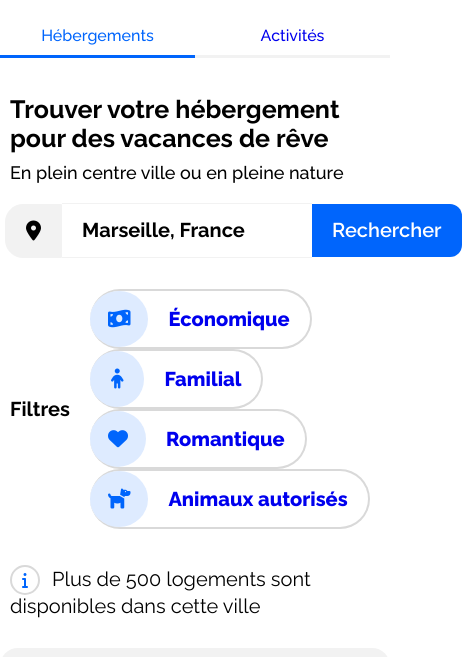
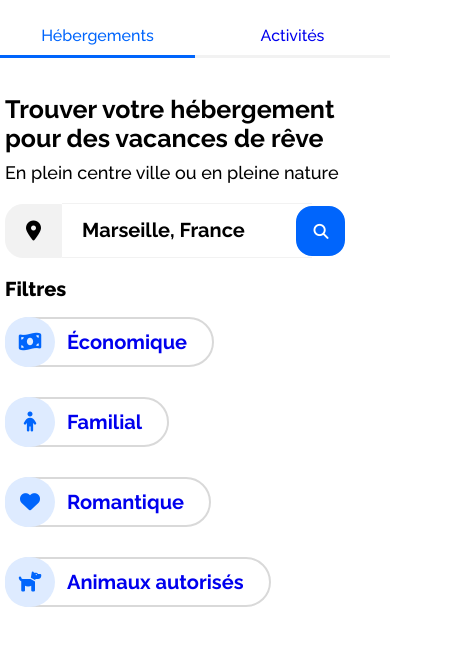
Before and after one commit to LixECode/Booki, a plain HTML site: page index.html in a window 390 px wide. Shown: the part 83-740 px from the top of the page, 462 px wide, since content can reach past the window. Drawn offline with Linux system fonts and the light colour scheme.

Commit message:
input button search ok

```diff
--- a/index.html
+++ b/index.html
@@ -1,6 +1,6 @@
 <!DOCTYPE html>
 <html lang="en">
-<head class="container">
+<head>
     <meta charset="UTF-8">
     <meta http-equiv="X-UA-Compatible" content="IE=edge">
     <meta name="viewport" content="width=device-width, initial-scale=1.0, user-scalable=no">
@@ -12,12 +12,13 @@
     <link href="https://fonts.googleapis.com/css2?family=Raleway:wght@100;200;300;400;500;600;700;800;900&display=swap" rel="stylesheet">
     <script src="https://kit.fontawesome.com/ba64d1ea0b.js" crossorigin="anonymous"></script>
 </head>
+
 <body>
-    <header>
+    <header class="container">
         <img src="assets/logo/Booki.png" alt="logo Booki">
         <nav>
             <ul>
-                <li><a href="#hostingSection">Hébergements</a></li>
+                <li><a href="#hosting">Hébergements</a></li>
                 <li><a href="#activity">Activités</a></li>
             </ul>
         </nav>
@@ -26,16 +27,19 @@
 <main class="container">
         <h1>Trouver votre hébergement pour des vacances de rêve</h1>
         <h2>En plein centre ville ou en pleine nature</h2>
-        <div class="input">
-            <i class="fa-solid fa-location-dot"></i>
+        <div class="inputBox">
+            <i class="fa-solid fa-location-dot location"></i>
             <input type="text" value="Marseille, France"/>
-            <a href="#">Rechercher</a><a href="#"><i class="fa-solid fa-magnifying-glass"></i></a>
+            <a href="#" class="search">Rechercher</a><a href="#" class="glass"><i class="fa-solid fa-magnifying-glass "></i></a>
         </div>
 
         <div class="filter">
             <span>Filtres</span>
             <ul>
-                <li><a href="#"><i class="fa-solid fa-money-bill-wave"></i>Économique</a></li>
+                <li>
+                    <i class="fa-solid fa-money-bill-wave"></i>
+                    <a href="#">Économique</a>
+                </li>
                 <li><a href="#"><i class="fa-solid fa-child"></i>Familial</a></li>
                 <li><a href="#"><i class="fa-solid fa-heart"></i>Romantique</a></li>
                 <li><a href="#"><i class="fa-solid fa-dog"></i>Animaux autorisés</a></li>
@@ -43,7 +47,7 @@
         </div>
         <p><i class="fa-solid fa-info"></i>Plus de 500 logements sont disponibles dans cette ville</p>
 
-    <section class="hostingSection">
+    <section id="hosting" class="hostingSection">
         <div class="hosting">
             <h3>Hébergements à Marseille</h3>
                 <div class="hostingBox">
@@ -163,7 +167,7 @@
                 </div>
     </section>
 
-    <section class="activity">
+    <section id="activity" class="activity">
         <h3>Activités à Marseille</h3>
             <div class="activityBox">
                 <article class="cardLarge AnimCard" >
--- a/style.css
+++ b/style.css
@@ -68,7 +68,7 @@ header {
 }
 
 header nav {
-    width: 18%;
+    width: 20%;
     padding-bottom: 20px;
 }
 
@@ -116,7 +116,6 @@ header li:visited {
 header img {
     height: 50px;
     margin-top: 30px;
-    margin-left: 30px;
 }
 
 /*RESPONSIVE*/
@@ -195,13 +194,12 @@ main {
     width: 100%;
     height: auto;
     margin-top: 40px;
-    margin-left: 30px;
     white-space: normal;
 }
 
 /*input*/
 
-.input {
+.inputBox {
     align-items: center;
     display: flex;
     justify-content: flex-start;
@@ -220,7 +218,7 @@ input {
     font-size: 20px;
 }
 
-.input i{
+.inputBox .location {
     padding: 16px 20px 16px 20px;
     font-size: 20px;
     border-radius: 18px 0 0 18px;
@@ -232,7 +230,7 @@ input {
     border: 1px solid #F2F2F2;
 }
 
-.input a {
+.inputBox a {
     padding: 15px 20px 15px 20px;
     border-radius: 0 12px 12px 0;
     -webkit-border-radius: 0 12px 12px 0;
@@ -245,16 +243,16 @@ input {
     font-weight: 600;
 }
 
-.input a:nth-child(4) {
+.inputBox .glass {
     display: none;
 }
 
-.input a:hover {
+.inputBox a:hover {
     background-color: #DEEBFF;
     color: #0065FC;
 }
 
-.input input:focus{
+.inputBox input:focus{
     outline: none;
 }
 
@@ -272,41 +270,42 @@ input {
     display: flex;
     justify-content: flex-start;
     flex-wrap: wrap;
-    width: 100%;
 }
 
 .filter li {
-   border: 2px solid #D9D9D9;
-   border-left-style: hidden;
-   font-size: 20px;
-   font-weight: 800;
-   word-wrap: break-word;
-   border-radius: 50px;
+    display: flex;
+    align-items: center;
+    position: relative;
+    height: 50px;
+    border: 2px solid #D9D9D9;
+    border-radius: 50px;
    -moz-border-radius: 50px;
    -ms-border-radius: 50px;
    -o-border-radius: 50px;
    -webkit-border-radius: 50px;
-   padding-right: 20px;
+   padding: 0 25px 0 60px;
+   font-size: 20px;
+   font-weight: 700;
    margin-right: 30px;
 }
 
-.filter li i{
+.filter li i {
+    display: flex;
+    align-items: center;
+    justify-content: center;
+    position: absolute;
+    top: -2px;
+    left: -2px;
+    height: 50px;
+    width: 50px;
     background-color: #DEEBFF;
-    padding: 18px 18px 18px 18px;
-    color: #0065FC;
     border-radius: 50%;
     -webkit-border-radius: 45% 50% 50% 45%;
     -moz-border-radius: 50%;
     -ms-border-radius: 50%;
     -o-border-radius: 50%;
-    margin-right: 20px;
-    -webkit-border-radius: 50%;
+    color: #0065FC;
 }
-
-.filter li:nth-child(2) i {
-    padding: 18px 21px 18px 21px;
-    }
-
 
 .filter li:hover {
     color:#0065FC;
@@ -314,10 +313,9 @@ input {
     border-color: #DEEBFF;
 }
 
-
 .filter span {
     font-size: 20px;
-    font-weight: 700;
+    font-weight: 800;
     margin-right: 20px;
 }
 
@@ -325,11 +323,10 @@ input {
 
 main p {
     font-size: 20px;
-    margin-left: 10px;
 }
 
 main p i{
-    margin: 0 12px 0 0;
+    margin-right: 12px;
     border-radius: 50%;
     -webkit-border-radius: 50%;
     -moz-border-radius: 50%;
@@ -348,23 +345,22 @@ main p i{
 
     main {
         margin-top: 20px;
-        margin-left: 0;
     }
 
     h1, h2 {
-        margin-left: 10px;
+        margin-left: 5px;
     }
 
-    #input {
-        margin-top: 50px;
-        margin-bottom: 50px;
+    .inputBox {
+        margin-top: 20px;
+        margin-bottom: 20px;
     }
 
-    #input a:nth-child(3) {
+    .inputBox .search {
         display: none;
     }
 
-    #input a:nth-child(4) {
+    .inputBox .glass {
         display: inline;
         padding: 15px 14px 12px 14px;
         border-radius: 16px;
@@ -379,22 +375,19 @@ main p i{
         position: relative;
         left: -4%;
         border: 3px solid #0065FC;
-
 }
 
-#filter {
+.filter {
     display: flex;
     align-items: flex-start;
     flex-direction: column;
-    margin-left: 10px;
+    margin-left: 5px;
     min-width: 375px;
-
 }
 
-#filter li {
-    margin-bottom: 20px;
+.filter li {
+    margin-bottom: 30px;
 }
-
 }
 
 /*_______________________________________GLOBAL SPECS______________________________________*/
@@ -477,7 +470,6 @@ background-color: white;
     -o-border-radius: 18px;
 }
 
-
 /*_______________________________________HOSTING______________________________________*/
 
 
@@ -487,7 +479,7 @@ background-color: white;
     display : flex;
     justify-content: center;
     gap: 30px;
-    margin: 30px 0 20px 30px;
+    margin: 30px 0 20px 0px;
 
 }
 
@@ -677,6 +669,10 @@ background-color: white;
     .popular h3 i {
         margin-left: 80px;
     }
+
+    .hosting p{
+        margin-left: 0;
+    }
 }
 
 /*_______________________________________ACTIVITY______________________________________*/
@@ -685,13 +681,13 @@ background-color: white;
 
 .activity {
     width: 100%;
-    margin: 50px 0 50px 30px;
+    margin: 50px 0 50px 0px;
 }
 
 .activityBox {
     display: flex;
     flex-wrap: wrap;
-    gap: 30px;
+    gap: 40px;
 }
 
 .cardVertical {
```
